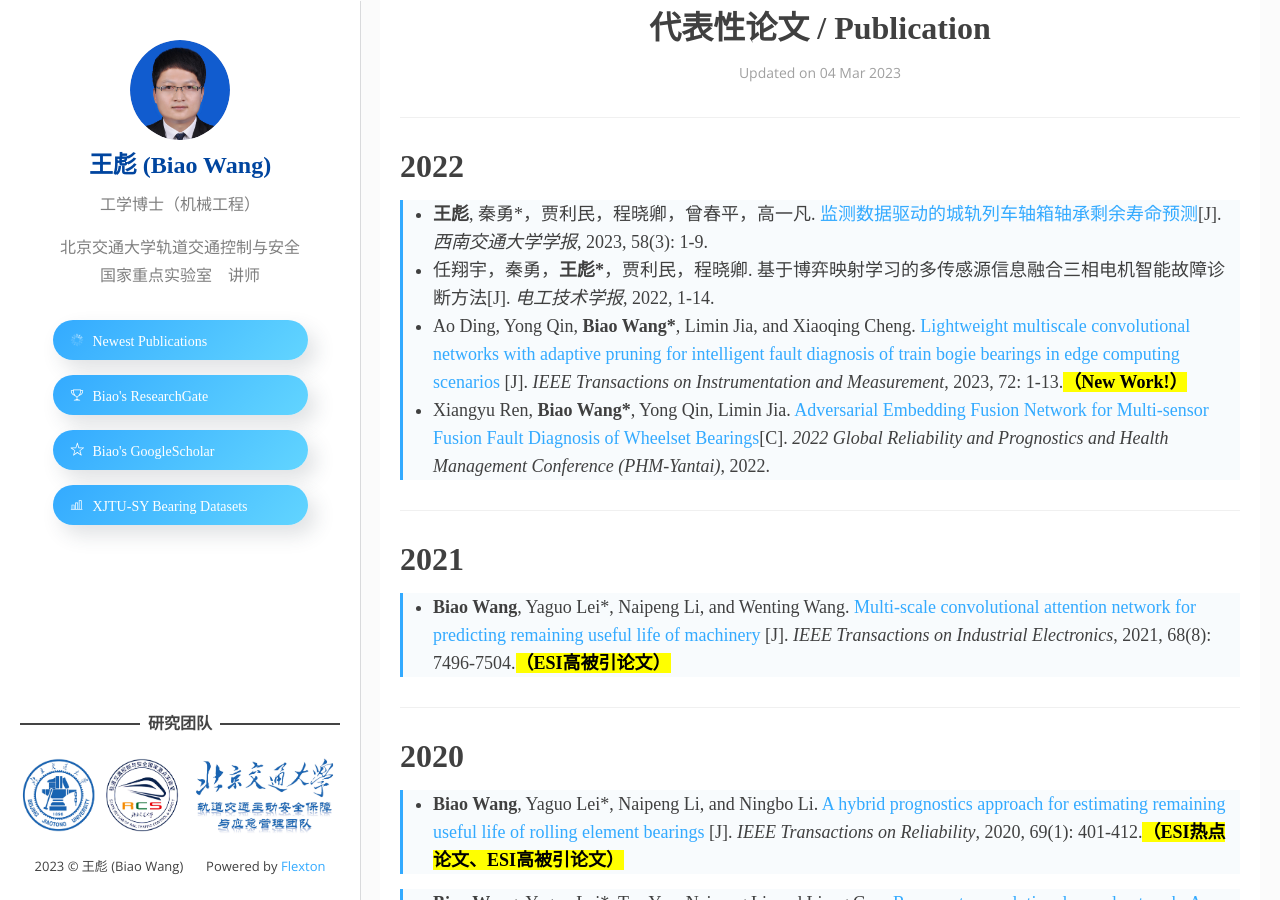
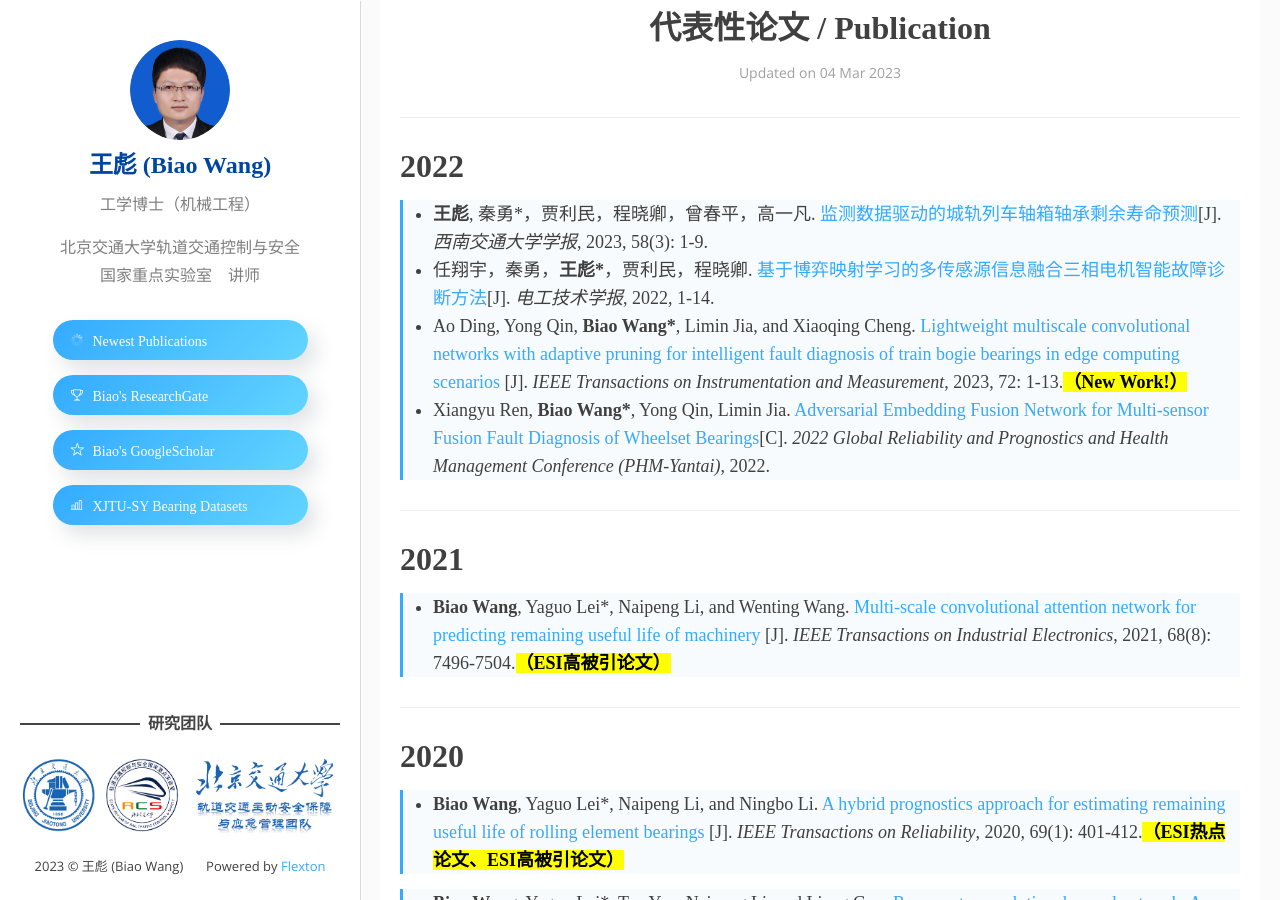
Before and after one commit to WangBiaoXJTU/WangBiaoXJTU.github.io, a Jekyll site: the page built from _posts/2021-06-28-publication.markdown, in a window 1280 px wide and 900 px high, scrolled down 531 px. Built offline with Jekyll 4.4.1, drawn with Linux system fonts in a browser that asks for light colours; some web fonts are replaced; part of the change alters nothing that is shown.

```diff
--- a/_posts/2021-06-28-publication.markdown
+++ b/_posts/2021-06-28-publication.markdown
@@ -11,7 +11,7 @@ categories:
 ***
 # 2022
 > * __王彪__, 秦勇*，贾利民，程晓卿，曾春平，高一凡. [监测数据驱动的城轨列车轴箱轴承剩余寿命预测](https://kns.cnki.net/kcms2/article/abstract?v=3uoqIhG8C45S0n9fL2suRadTyEVl2pW9UrhTDCdPD65IXe8xbsrGOBYvzK2wmtTicAVnqgLITAWD_cwlSxsindOPfkwznS6x&uniplatform=NZKPT)[J]. _西南交通大学学报_, 2023, 58(3): 1-9.
-> * 任翔宇，秦勇，__王彪*__，贾利民，程晓卿. 基于博弈映射学习的多传感源信息融合三相电机智能故障诊断方法[J]. _电工技术学报_, 2022, 1-14.
+> * 任翔宇，秦勇，__王彪*__，贾利民，程晓卿. [基于博弈映射学习的多传感源信息融合三相电机智能故障诊断方法](https://kns.cnki.net/kcms2/article/abstract?v=3uoqIhG8C45S0n9fL2suRadTyEVl2pW9YIceDQQhWr8MVX8BVGDdi3Jnsujr8iyJCuL9dbRlVkekQaNy8rFSHb0NBUujp8F0r1dhux9fPzM%3d&uniplatform=NZKPT)[J]. _电工技术学报_, 2022, 1-14.
 > * Ao Ding, Yong Qin, __Biao Wang*__, Limin Jia, and Xiaoqing Cheng. [Lightweight multiscale convolutional networks with adaptive pruning for intelligent fault diagnosis of train bogie bearings in edge computing scenarios](https://ieeexplore.ieee.org/document/9996425) [J]. _IEEE Transactions on Instrumentation and Measurement_, 2023, 72: 1-13.<mark><b>（New Work!）</b></mark>
 > * Xiangyu Ren, __Biao Wang*__, Yong Qin, Limin Jia. [Adversarial Embedding Fusion Network for Multi-sensor Fusion Fault Diagnosis of Wheelset Bearings](https://ieeexplore.ieee.org/abstract/document/9942198)[C]. _2022 Global Reliability and Prognostics and Health Management Conference (PHM-Yantai)_, 2022.
 
```
